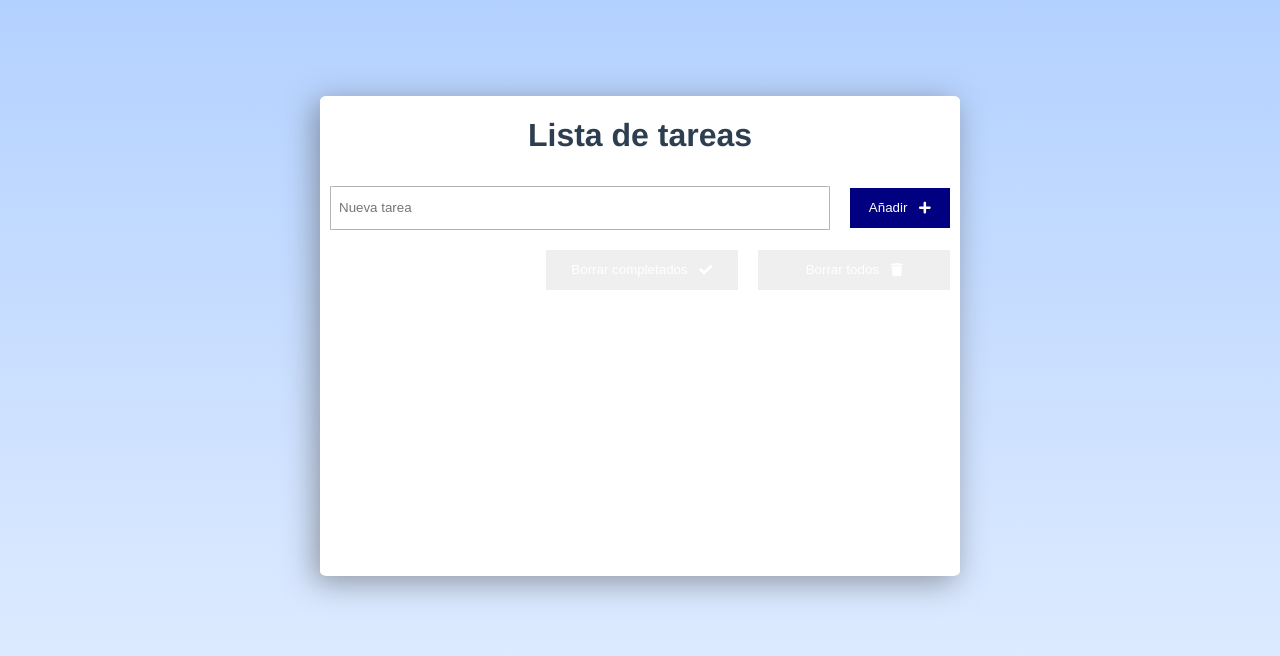
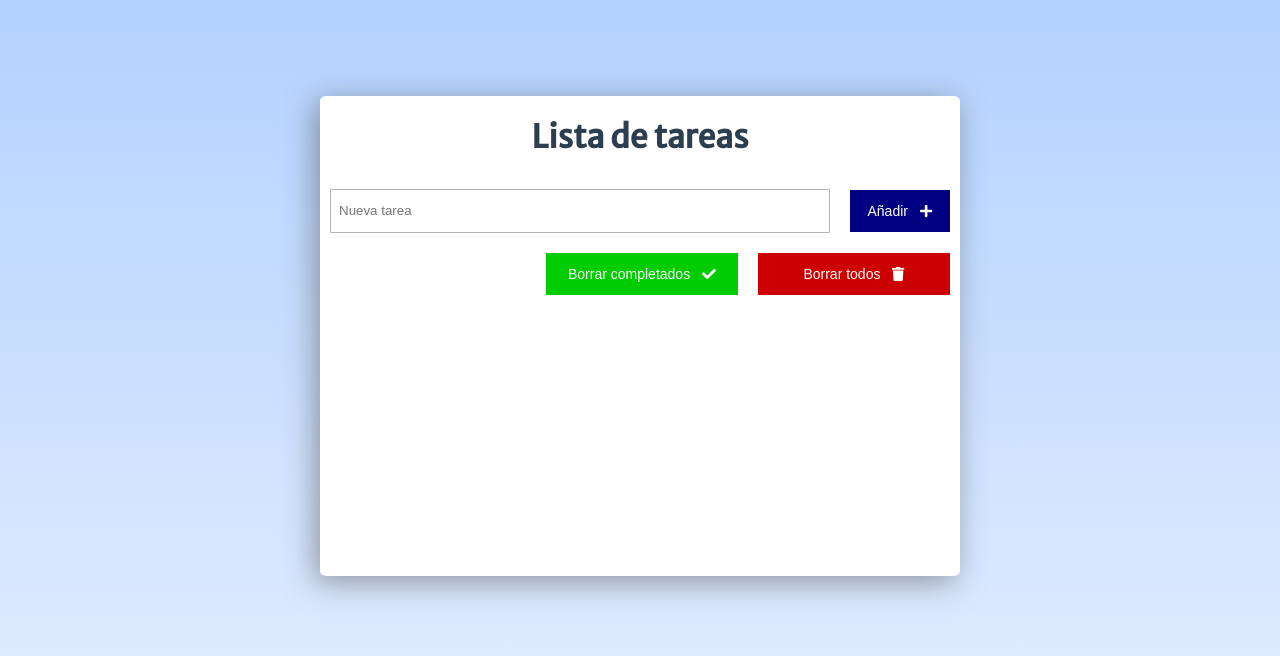
Before and after one commit to guillermoso/simple-todolist, a Vue app: page / in a window 1280 px wide. Shown: the top 656 px of the page. Built offline with nearby package versions, Linux system fonts and the light colour scheme.

Commit message:
color botones y nueva estructura de folders

```diff
--- a/index.html
+++ b/index.html
@@ -4,6 +4,7 @@
     <meta charset="utf-8">
     <meta name="viewport" content="width=device-width,initial-scale=1.0">
     <title>todo-list</title>
+    <link href="https://fonts.googleapis.com/css?family=Merriweather+Sans" rel="stylesheet">
   </head>
   <body>
     <div id="app"></div>
--- a/src/App.vue
+++ b/src/App.vue
@@ -5,7 +5,7 @@
 </template>
 
 <script>
-import todolist from './components/todolist.vue'
+import todolist from './components/todo-list/list-header.vue'
 
 export default {
   name: 'App',
@@ -17,7 +17,7 @@ export default {
 
 <style>
 #app {
-  font-family: 'Avenir', Helvetica, Arial, sans-serif;
+  font-family: 'Merriweather Sans', sans-serif;
   -webkit-font-smoothing: antialiased;
   -moz-osx-font-smoothing: grayscale;
   text-align: center;
--- a/src/components/todolist.vue
+++ b/src/components/todo-list/list-header.vue
@@ -9,11 +9,11 @@
             </button>
         </div>
         <div class="buttons">
-            <button class="button">
+            <button class="button green">
                 Borrar completados
                 <font-awesome-icon class="icon" icon="check" />
             </button>
-            <button class="button">
+            <button class="button red">
                 Borrar todos
                  <font-awesome-icon class="icon" icon="trash" />
             </button>
@@ -63,6 +63,7 @@ export default {
     border: none;
     color: white;
     margin: 10px;
+    font-size: 14px;
 
 }
 
@@ -74,6 +75,13 @@ export default {
     background-color: #000080;
 }
 
+.red {
+    background-color: #cc0000;
+}
+
+.green {
+    background-color: #00cc00;
+}
 
 
 .buttons {
```
Also changed, not shown: src/components/todo-list/task.vue (added).
